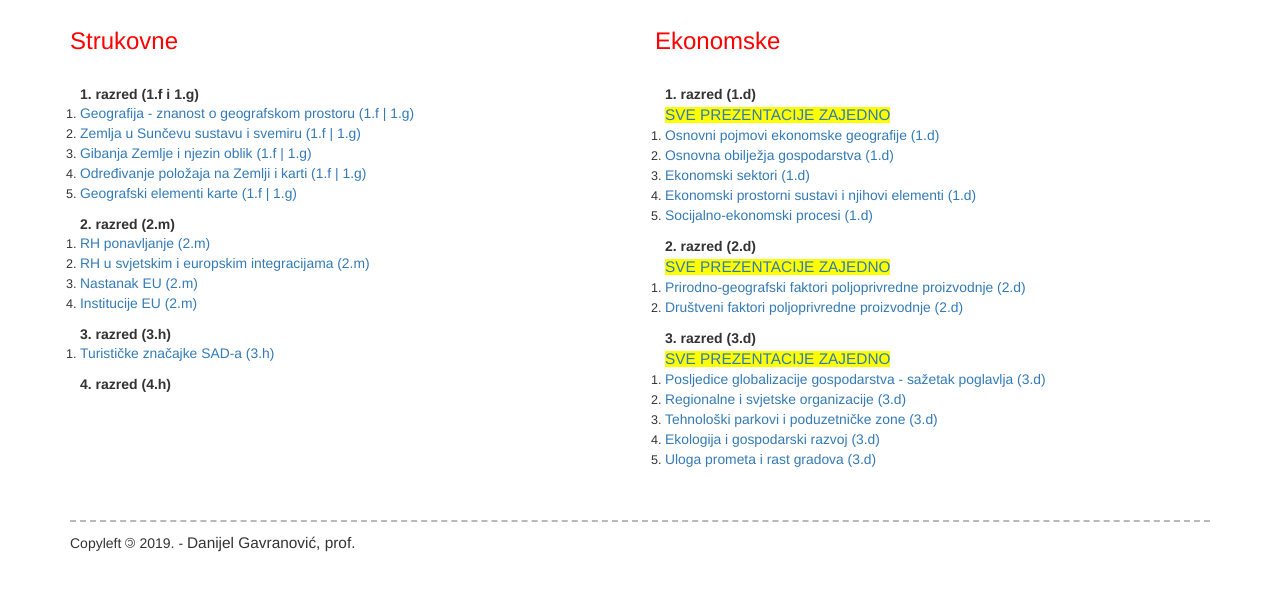
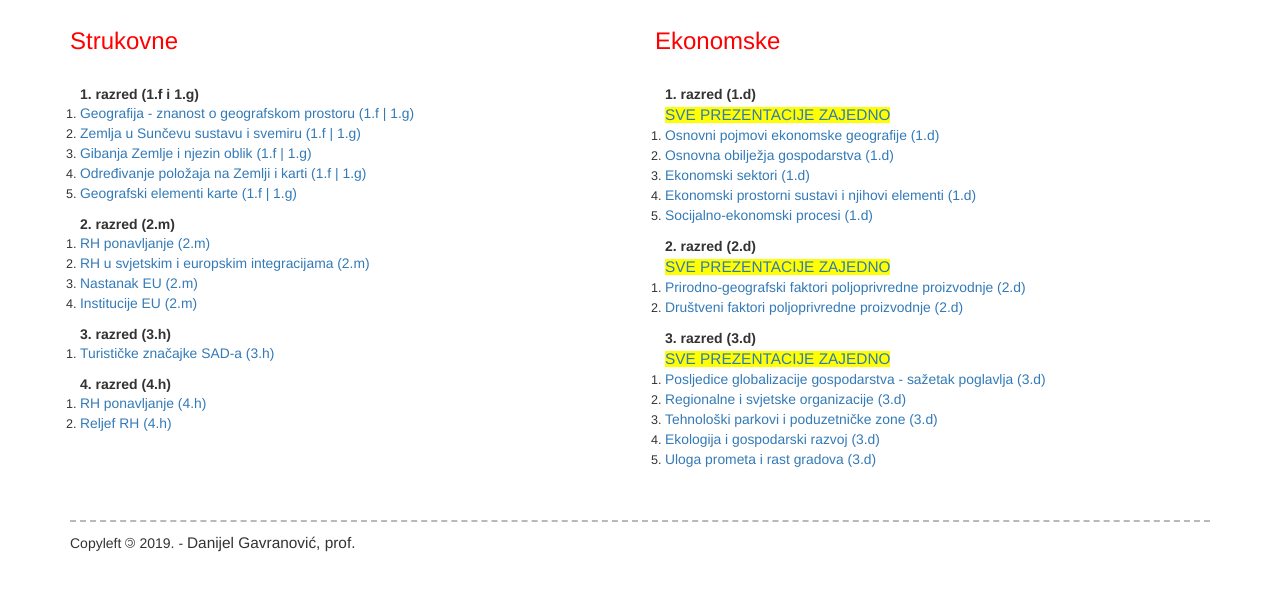
Before and after one commit to srednja-skola/geografija, a plain HTML site: page index.html in a window 1280 px wide. Shown: the part 142-732 px from the top of the page. Drawn offline with Linux system fonts and the light colour scheme.

Commit message:
Update index.html

```diff
--- a/index.html
+++ b/index.html
@@ -204,7 +204,8 @@
 
                 </ol>
                 <ol><b>4. razred (4.h)</b>
-
+                    <li><a href="PDF/strukovne/s4/HT4_001_ponavljanje.pdf">RH ponavljanje (4.h)</a></li>
+                    <li><a href="PDF/strukovne/s4/HT4_002_Reljef_RH.pdf">Reljef RH (4.h)</a></li>
                 </ol>
             </div><!-- end strukovne -->
             <div class="col-md-6 col-xs-12 col-sm-12">
```
